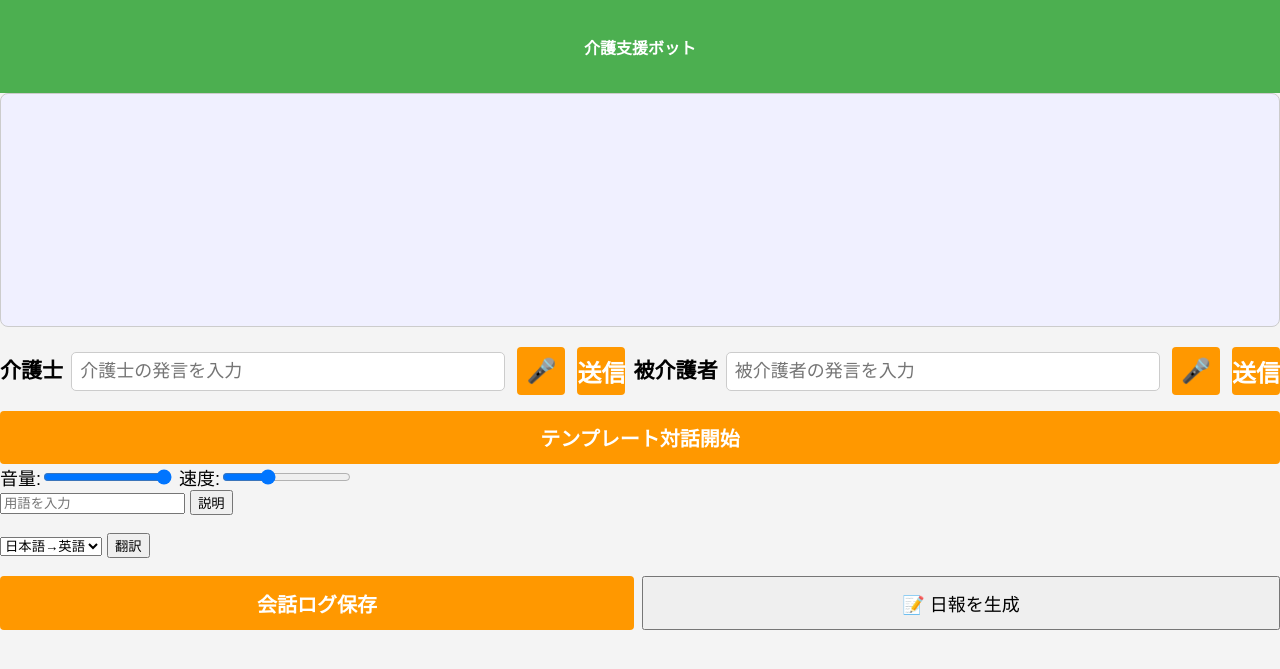
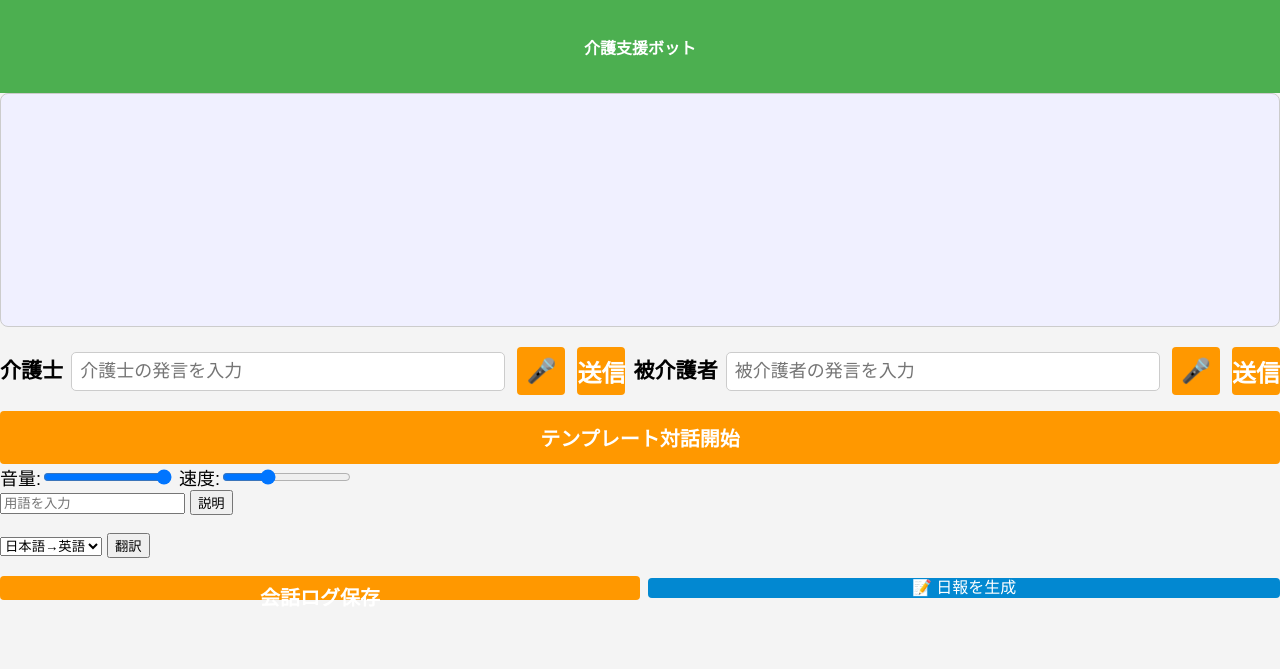
Before and after one commit to MitsunoriFukuchi692/KigosienChatbot_0621, a Flask app: page / in a window 1280 px wide. Shown: the top 669 px of the page. Run offline with Flask 3, Linux system fonts and the light colour scheme.

Commit message:
CSS調整: ボタン縮小＆横並び、ヘッダー縮小、配色追加

```diff
--- a/static/css/styles.css
+++ b/static/css/styles.css
@@ -273,3 +273,64 @@ body {
   display: inline-block !important;
   text-align: center !important;
 }
+
+/* 1. ボタン半サイズ＆横並び */
+.action-buttons {
+  display: flex;
+  gap: 0.5em;
+  justify-content: center;
+  align-items: center;
+  margin: 1em 0;
+}
+.action-buttons button {
+  width: 20px;
+  height: 20px;
+  padding: 0;
+  font-size: 16px;
+  line-height: 1;
+  display: inline-flex;
+  justify-content: center;
+  align-items: center;
+}
+
+/* 2. ヘッダー領域縮小 */
+.bot-header {
+  height: 60px;
+  padding: 0.5em 1em;
+  overflow: hidden;
+}
+
+/* 3. 配色例 */
+:root {
+  --caregiver-bg: #e0f7fa;
+  --caree-bg:     #fff3e0;
+  --btn-primary:  #0288d1;
+}
+.caregiver-area {
+  background: var(--caregiver-bg);
+}
+.caree-area {
+  background: var(--caree-bg);
+}
+.action-buttons button {
+  background: var(--btn-primary);
+  color: #fff;
+  border: none;
+  border-radius: 4px;
+}
+.action-buttons button:active {
+  opacity: 0.8;
+}
+
+/* 4. 余白・フォント */
+.chat-bubble {
+  margin: 1em;
+  padding: 0.8em 1em;
+  border-radius: 1em;
+  font-family: "メイリオ","Yu Gothic","Segoe UI",sans-serif;
+  font-size: 18px;
+}
+.container {
+  padding: 1em;
+}
+/* ---------- ここまで ---------- */
```
